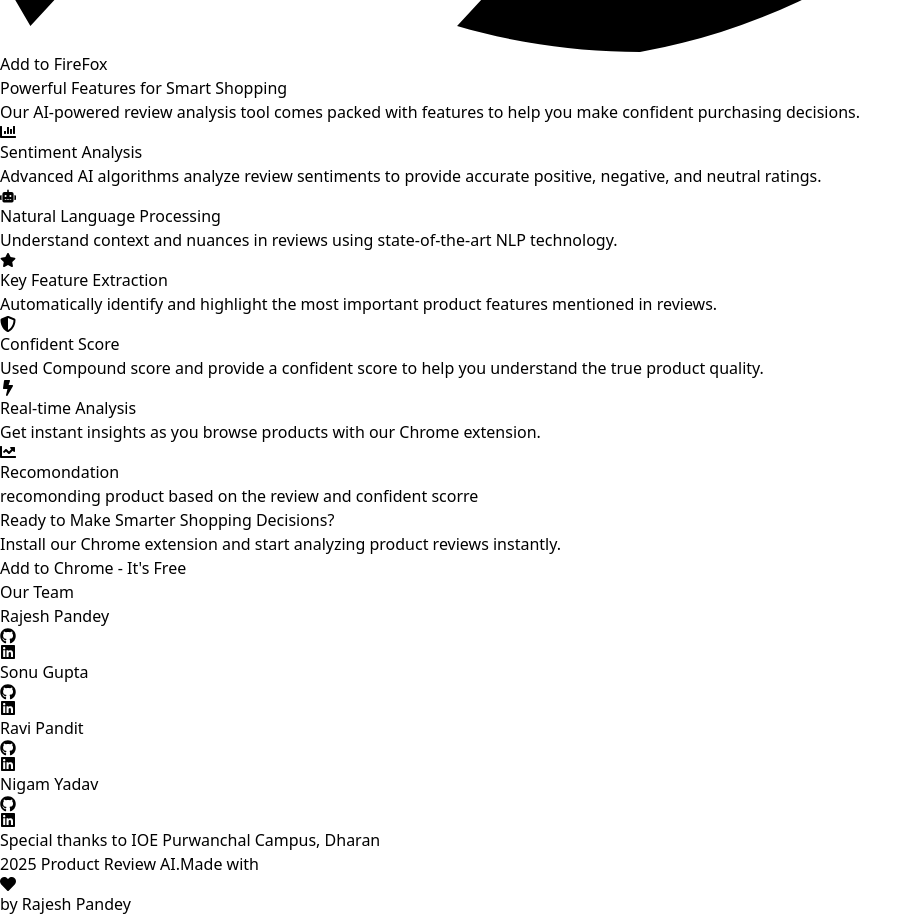
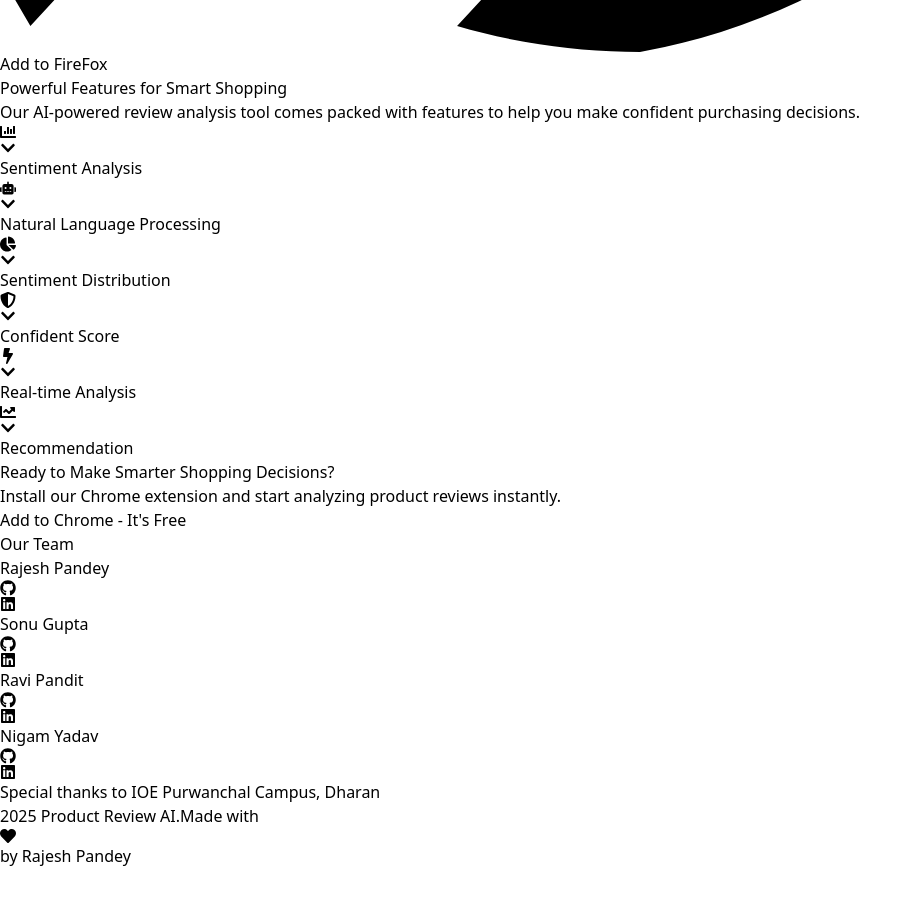
Before and after one commit to RajeshPandey10/pafr_ui, a React (Vite) app: page /features in a window 1280 px wide. Shown: the part 1420-2336 px from the top of the page, without its empty margins (0-922 px from the left). After the commit the page ends 2288 px from the top, so only its background shows below. Built offline with nearby package versions, Linux system fonts and the light colour scheme.

Commit message:
ui-changed

```diff
--- a/package.json
+++ b/package.json
@@ -13,6 +13,7 @@
     "aos": "^2.3.4",
     "axios": "^1.7.9",
     "chart.js": "^4.4.7",
+    "emailjs-com": "^3.2.0",
     "framer-motion": "^11.18.1",
     "hooks": "^0.3.2",
     "react": "^18.3.1",
--- a/src/pages/features/Features.jsx
+++ b/src/pages/features/Features.jsx
@@ -1,40 +1,60 @@
-import React from 'react';
-import { motion } from 'framer-motion';
-import { FaChartBar, FaRobot, FaStar, FaShieldAlt, FaBolt, FaChartLine } from 'react-icons/fa';
+import React, { useState } from "react";
+import { motion, AnimatePresence } from "framer-motion";
+import {
+  FaChartBar,
+  FaRobot,
+  FaChartPie,
+  FaShieldAlt,
+  FaBolt,
+  FaChartLine,
+  FaChevronDown,
+} from "react-icons/fa";
 
 const Features = () => {
+  const [activeIndex, setActiveIndex] = useState(null);
+  const [hoveredIndex, setHoveredIndex] = useState(null);
+
   const features = [
     {
       icon: <FaChartBar className="w-8 h-8 text-purple-600" />,
       title: "Sentiment Analysis",
-      description: "Advanced AI algorithms analyze review sentiments to provide accurate positive, negative, and neutral ratings."
+      description:
+        "Advanced AI algorithms analyze review sentiments to provide accurate positive, negative, and neutral reviews.",
     },
     {
       icon: <FaRobot className="w-8 h-8 text-purple-600" />,
       title: "Natural Language Processing",
-      description: "Understand context and nuances in reviews using state-of-the-art NLP technology."
+      description:
+        "Analyze and understand customer reviews with NLP technology.",
     },
     {
-      icon: <FaStar className="w-8 h-8 text-purple-600" />,
-      title: "Key Feature Extraction",
-      description: "Automatically identify and highlight the most important product features mentioned in reviews."
+      icon: <FaChartPie className="w-8 h-8 text-purple-600" />,
+      title: "Sentiment Distribution",
+      description:
+        "Visualize sentiment trends with a distribution plot of customer reviews.",
     },
     {
       icon: <FaShieldAlt className="w-8 h-8 text-purple-600" />,
       title: "Confident Score",
-      description: "Used Compound score and provide a confident score to help you understand the true product quality."
+      description:
+        "Used Compound score and provide a confident score to help you understand the true product quality.",
     },
     {
       icon: <FaBolt className="w-8 h-8 text-purple-600" />,
       title: "Real-time Analysis",
-      description: "Get instant insights as you browse products with our Chrome extension."
+      description:
+        "Get instant insights as you browse products with our Chrome extension.",
     },
     {
       icon: <FaChartLine className="w-8 h-8 text-purple-600" />,
-      title: "Recomondation",
-      description: "recomonding product based on the review  and confident scorre",
-    }
+      title: "Recommendation",
+      description:
+        "Recommending products based on the review and confident score.",
+    },
   ];
+
+  const toggleFeature = (index) =>
+    setActiveIndex(activeIndex === index ? null : index);
 
   return (
     <div className="min-h-screen bg-gradient-to-b from-yellow-50 to-white py-20">
@@ -51,31 +71,67 @@ const Features = () => {
             <span className="text-purple-600"> Smart Shopping</span>
           </h1>
           <p className="text-lg text-gray-600 max-w-3xl mx-auto">
-            Our AI-powered review analysis tool comes packed with features to help you make confident purchasing decisions.
+            Our AI-powered review analysis tool comes packed with features to
+            help you make confident purchasing decisions.
           </p>
         </motion.div>
 
         {/* Features Grid */}
         <div className="grid md:grid-cols-2 lg:grid-cols-3 gap-8 mt-12">
-          {features.map((feature, index) => (
+          {features.map((feature, index) => {
+            const isActive = activeIndex === index;
+            const isHovered = hoveredIndex === index;
+            // Rotate 180° when active; if only hovered, rotate to 90°; else 0°.
+            const iconRotation = isActive ? 180 : isHovered ? 90 : 0;
+            const showDescription = isActive || isHovered;
+            return (
               <motion.div
                 key={index}
-              initial={{ opacity: 0, y: 20 }}
-              animate={{ opacity: 1, y: 0 }}
-              transition={{ duration: 0.5, delay: index * 0.1 }}
-              className="bg-white p-8 rounded-2xl shadow-lg hover:shadow-xl transition-shadow duration-300"
+                layout
+                onClick={() => toggleFeature(index)}
+                onMouseEnter={() => setHoveredIndex(index)}
+                onMouseLeave={() => setHoveredIndex(null)}
+                className="relative group bg-white p-8 rounded-2xl shadow-lg cursor-pointer overflow-hidden"
+                whileHover={{ scale: 1.03 }}
+                transition={{ duration: 0.3 }}
               >
-              <div className="bg-purple-50 w-16 h-16 rounded-lg flex items-center justify-center mb-6">
+                {/* Animated Background Gradient */}
+                <motion.div
+                  className="absolute inset-0 bg-gradient-to-r from-purple-200 to-transparent opacity-0 group-hover:opacity-25 transition-opacity duration-300"
+                  layout
+                />
+                <div className="relative z-10 flex items-center justify-between">
+                  <div className="bg-purple-50 w-16 h-16 rounded-lg flex items-center justify-center mb-4">
                     {feature.icon}
                   </div>
-              <h3 className="text-xl font-bold text-gray-900 mb-4">
+                  <motion.div
+                    animate={{ rotate: iconRotation }}
+                    transition={{ duration: 0.3 }}
+                  >
+                    <FaChevronDown className="text-purple-600 w-5 h-5" />
+                  </motion.div>
+                </div>
+                <h3 className="relative z-10 text-xl font-bold text-gray-900 mb-4">
                   {feature.title}
                 </h3>
-              <p className="text-gray-600">
+                <AnimatePresence>
+                  {showDescription && (
+                    <motion.div
+                      initial={{ opacity: 0, height: 0 }}
+                      animate={{ opacity: 1, height: "auto" }}
+                      exit={{ opacity: 0, height: 0 }}
+                      transition={{ duration: 0.3 }}
+                      className="relative z-10"
+                    >
+                      <p className="text-gray-600 mt-2">
                         {feature.description}
                       </p>
                     </motion.div>
-          ))}
+                  )}
+                </AnimatePresence>
+              </motion.div>
+            );
+          })}
         </div>
 
         {/* Call to Action */}
@@ -85,12 +141,13 @@ const Features = () => {
           transition={{ duration: 0.8, delay: 0.5 }}
           className="text-center mt-20"
         >
-          <div className="bg-purple-600 text-white rounded-2xl p-12 shadow-xl">
+          <div className="bg-purple-600 text-white rounded-2xl p-12 shadow-2xl transform hover:scale-105 transition-transform duration-300">
             <h2 className="text-3xl font-bold mb-6">
               Ready to Make Smarter Shopping Decisions?
             </h2>
             <p className="text-lg mb-8 text-purple-100">
-              Install our Chrome extension and start analyzing product reviews instantly.
+              Install our Chrome extension and start analyzing product reviews
+              instantly.
             </p>
             <button className="bg-white text-purple-600 px-8 py-4 rounded-lg font-semibold hover:bg-purple-50 transition-colors duration-300 shadow-lg">
               Add to Chrome - It's Free
--- a/src/pages/home/Home.jsx
+++ b/src/pages/home/Home.jsx
@@ -9,6 +9,7 @@ import HowItWork from "../howItWork/HowItWork";
 import Contact from "../message/Contact";
 import Faq from "../../components/Faq";
 import { Link } from "react-router-dom";
+import video from "../../assets/demo.mov";
 
 const Home = () => {
   const [showExtensionPrompt, setShowExtensionPrompt] = useState(false);
@@ -43,13 +44,6 @@ const Home = () => {
           className: "!bg-white !text-gray-800 !rounded-xl !p-6 !shadow-xl",
         }
       );
-    } else {
-      // Extension is installed, proceed with analysis
-      toast.success("Starting analysis...", {
-        position: "top-center",
-        autoClose: 2000,
-      });
-      // Add your analysis logic here
     }
   };
 
@@ -107,14 +101,14 @@ const Home = () => {
                           &times;
                         </button>
 
-                        {/* YouTube Video */}
+                        {/* Local Video */}
                         <div className="relative w-full h-64">
-                          <iframe
+                          <video
                             className="w-full h-full rounded-lg"
-                            src="https://www.youtube.com/embed/dQw4w9WgXcQ"
-                            title="YouTube Video"
-                            allowFullScreen
-                          ></iframe>
+                            src={video}
+                            controls
+                            autoPlay
+                          ></video>
                         </div>
                       </div>
                     </div>
@@ -126,7 +120,7 @@ const Home = () => {
                     <p className="text-gray-600">Reviews Analyzed</p>
                   </div>
                   <div className="text-center">
-                    <h3 className="text-3xl font-bold text-gray-900">80%</h3>
+                    <h3 className="text-3xl font-bold text-gray-900">90%</h3>
                     <p className="text-gray-600">Accuracy Rate</p>
                   </div>
                   <div className="text-center">
```
Also changed, not shown: src/pages/message/Contact.jsx (+16 -47 lines), 2 other files (tests, documents, lock files or other folders). Lines whose indentation alone changed are shown as unchanged.
